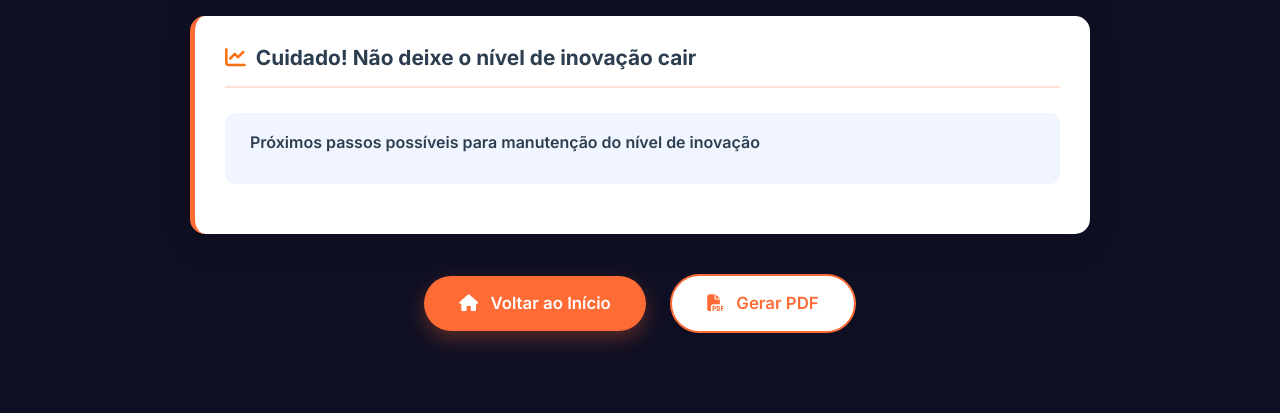
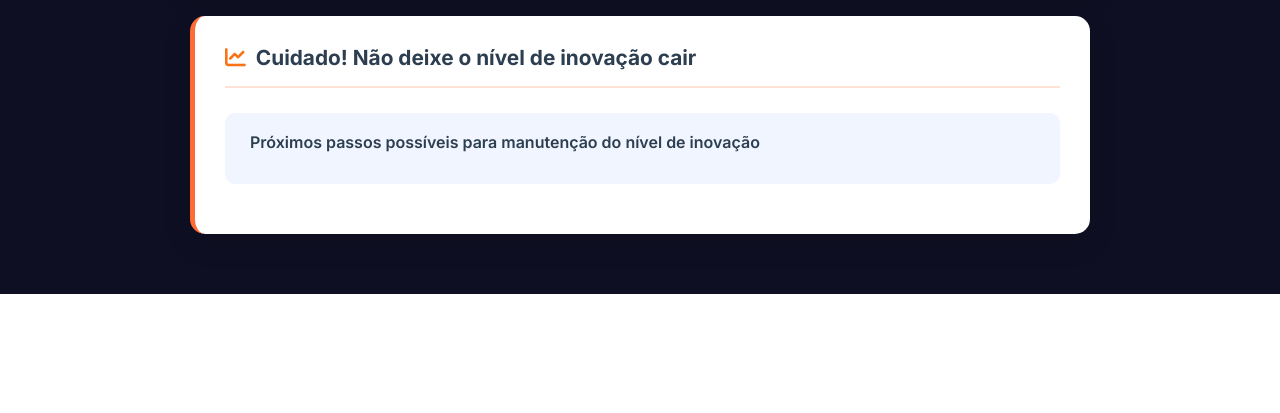
Before and after one commit to neoventures-tech/diag360, a Django app: template forms/templates/forms/evaluation_result.html in a window 1280 px wide. Shown: the part 1453-1866 px from the top of the page. After the commit the page ends 1747 px from the top, so only its background shows below. Run offline with Django 5.2, Linux system fonts and the light colour scheme; the template is opened without the code that fills it, so the values that code supplies are empty.

Commit message:
iniciando diag360

```diff
--- a/forms/templates/forms/evaluation_result.html
+++ b/forms/templates/forms/evaluation_result.html
@@ -839,16 +839,16 @@
 
 
         <!-- Action Buttons -->
-        <div class="action-buttons">
-            <a href="/" class="btn btn-primary">
-                <i class="fas fa-home me-2"></i>
-                Voltar ao Início
-            </a>
-            <button class="btn btn-secondary" onclick="prepareAndPrint()">
-                <i class="fas fa-file-pdf me-2"></i>
-                Gerar PDF
-            </button>
-        </div>
+{#        <div class="action-buttons">#}
+{#            <a href="/" class="btn btn-primary">#}
+{#                <i class="fas fa-home me-2"></i>#}
+{#                Voltar ao Início#}
+{#            </a>#}
+{#            <button class="btn btn-secondary" onclick="prepareAndPrint()">#}
+{#                <i class="fas fa-file-pdf me-2"></i>#}
+{#                Gerar PDF#}
+{#            </button>#}
+{#        </div>#}
     </div>
 
     <script src="https://cdn.jsdelivr.net/npm/bootstrap@5.3.0/dist/js/bootstrap.bundle.min.js"></script>
```
